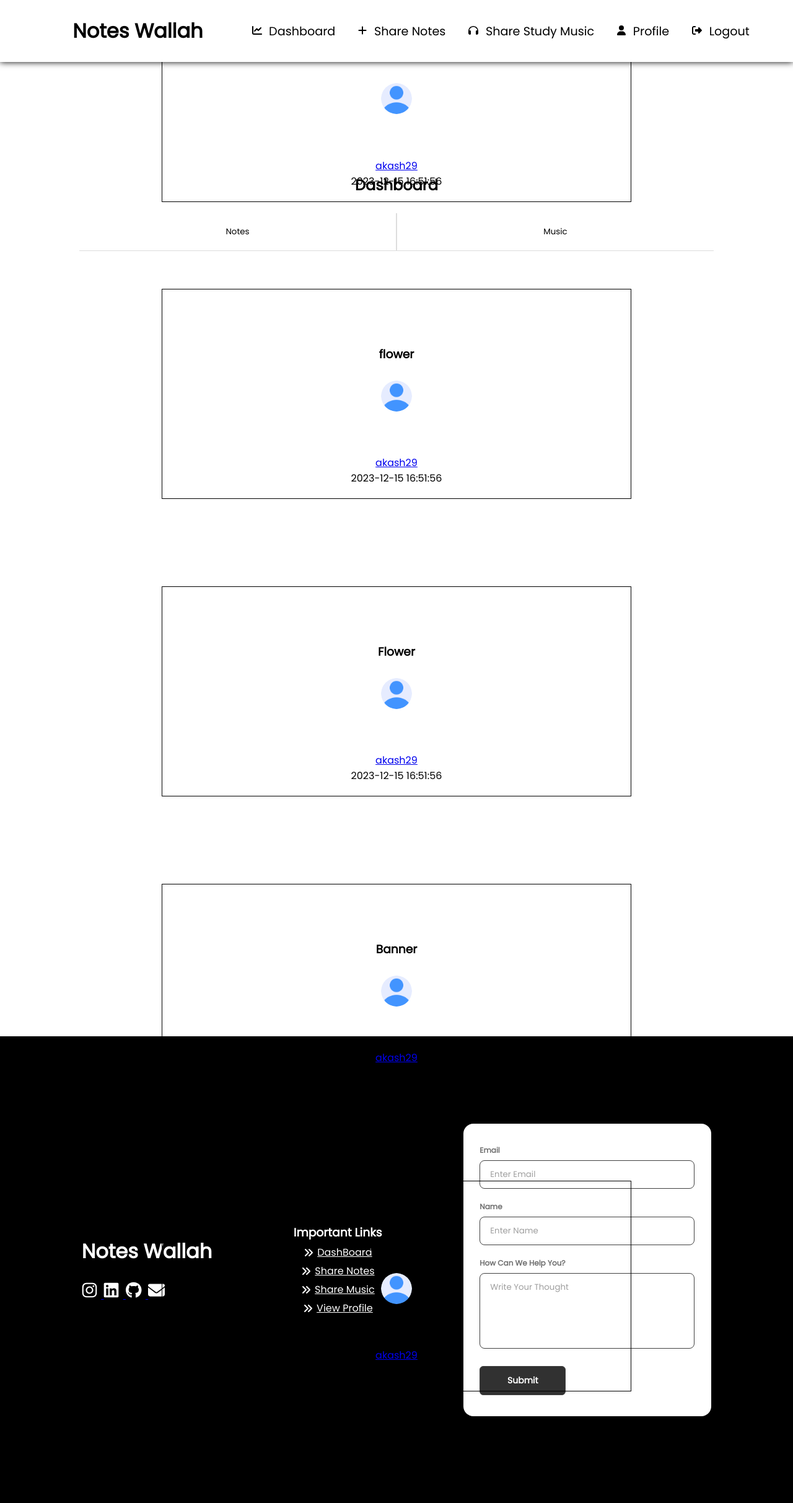
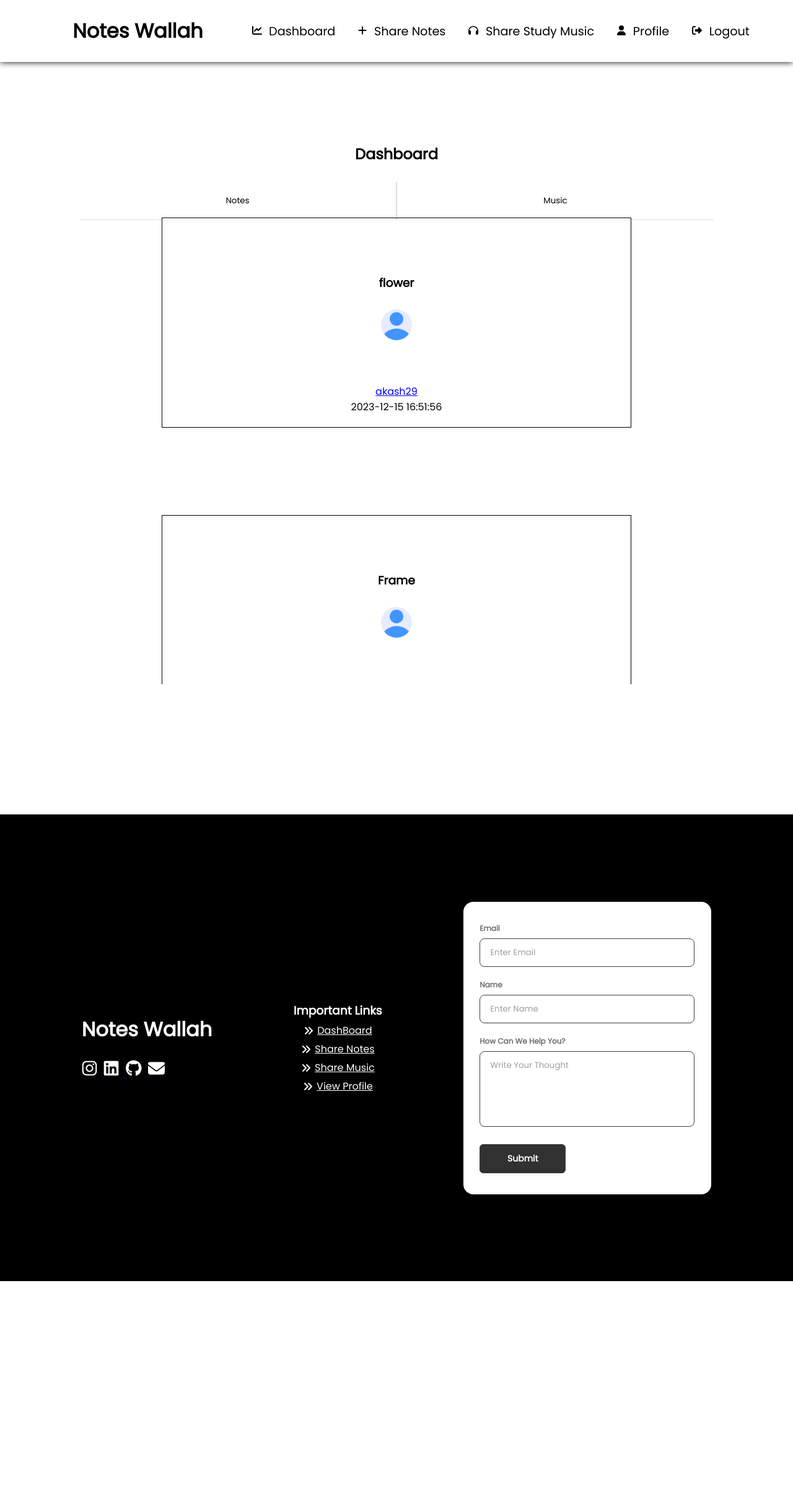
Before and after one commit to snig-code16/NotesWallah, a Flask app: page /dashboard in a window 1280 px wide. Shown: the whole page at 62% size. After the commit the page ends 2067 px from the top, so only its background shows below. Run offline with Flask 3, Linux system fonts and the light colour scheme.

Commit message:
minor update

```diff
--- a/app.py
+++ b/app.py
@@ -100,8 +100,8 @@ def logout():
 
 @app.route('/dashboard')
 def dashboard():
-    posts = Post.query.order_by(desc(Post.posted_at)).all()
-    musics = Music.query.order_by(desc(Music.posted_at)).all()
+    posts = Post.query.order_by(desc(Post.id)).all()
+    musics = Music.query.order_by(desc(Music.id)).all()
     post_details = []
     music_details = []
 
--- a/static/style.css
+++ b/static/style.css
@@ -34,8 +34,8 @@ nav {
     background-color: #fff;
     position: sticky;
     top: 0;
+    z-index: 1;
     margin-bottom: 5vh;
-    z-index: 1;
 }
 
 .nav-brand {
@@ -72,16 +72,18 @@ nav .nav-links a:hover {
 
 .container {
     width: 100%;
-    min-height: 100vh;
     display: flex;
     flex-direction: column;
     align-items: center;
     justify-content: center;
-    /* overflow-y: scroll; */
-    padding: 5vh 0;
-    margin-bottom: 10vw;
+    /* height: auto; */
+    overflow-y: scroll;
+    /* padding: 15vh 0; */
+    margin: 15vh 0;
 }
-
+.container::-webkit-scrollbar {
+    display: none;
+}
 .left-pane h1 {
     font-size: 70px;
 }
@@ -176,6 +178,7 @@ nav .nav-links a:hover {
     position: absolute;
     /* transform: translateX(100%); */
     display: none;
+    margin: 50vh 0;
 }
 
 .tab-container {
@@ -185,6 +188,7 @@ nav .nav-links a:hover {
     flex-direction: column;
     align-items: center;
     justify-content: center;
+    margin: 30% 0;
     /* overflow-x: hidden; */
 }
 
--- a/templates/dashboard.html
+++ b/templates/dashboard.html
@@ -49,16 +49,17 @@
 </div>
 <br><br><br><br><br>
 <div class="header"
-    style="top: 0; width: 100%; display: flex; flex-direction: column; align-items: center; justify-content: center; position: absolute; margin: 20vh; z-index: 999;">
+    style="top: 0; width: 100%; display: flex; flex-direction: column; align-items: center; justify-content: center; position: absolute; margin: 15vh; z-index: 0; background-color: white; padding: 20px 0;">
     <h2>Dashboard</h2>
     <div class="tabButtons" style="width: 80%; display: flex; border-bottom: 1px solid #dddddd; margin-top: 2vh;">
         <button class="tabLinks1" onclick="openNote()">Notes</button>
         <button class="tabLinks2" onclick="openMusic()">Music</button>
     </div>
 </div>
+{% if post_details %}
 <div class="tab-container">
     <div class="tabContent" id="notes"
-        style="position: absolute; width: 100%; display: flex; flex-direction: column; align-items: center; justify-content: center; margin: 50vh 0; padding-top: 30vh;">
+        style="position: absolute; width: 100%; display: flex; flex-direction: column; align-items: center; justify-content: center; padding-top: 30vh;">
         {% for post_detail in post_details %}
         <a href="{{ url_for('view_post', post_id=post_detail.post.id) }}"
             style="color: black;text-decoration: none;margin-top: 5vh;display: flex;flex-direction: column;align-items: center;justify-content: center; width: 70%;">
@@ -97,4 +98,7 @@
         {% endfor %}
     </div>
 </div>
+{% else %}
+<center><h1 style="color: grey; font-size: 30px; margin: auto auto;">No Posts Available</h1></center>
+{% endif %}
 {% endblock %}
--- a/templates/view_post.html
+++ b/templates/view_post.html
@@ -54,6 +54,7 @@
         </svg>
         Back to Dashboard
     </a>
+    <a href="{{ url_for('download_file', post_id=post.id) }}" class="btn btn-primary">Download File</a>
     <div class="card">
         <div class="card-body">
             <h2 class="card-title">File Details</h2>
@@ -71,7 +72,6 @@
                 <p><b>Description</b>: <br> {{ post.file_description }}</p>
                 <p class="text-muted" style="font-size: 10px;">{{ post.posted_at.strftime('%Y-%m-%d %H:%M:%S') }}</p>
                 <br>
-                <a href="{{ url_for('download_file', post_id=post.id) }}" class="btn btn-primary">Download File</a>
             </div>
         </div>
     </div>
```
Also changed, not shown: instance/database.db, static/uploads/10316439_18322582.jpg (added), static/uploads/18020.jpg (added), static/uploads/creativeArts.png (added), static/uploads/greetingsCard3.jpg (added), static/uploads/greetingsCard6.jpg (added).
